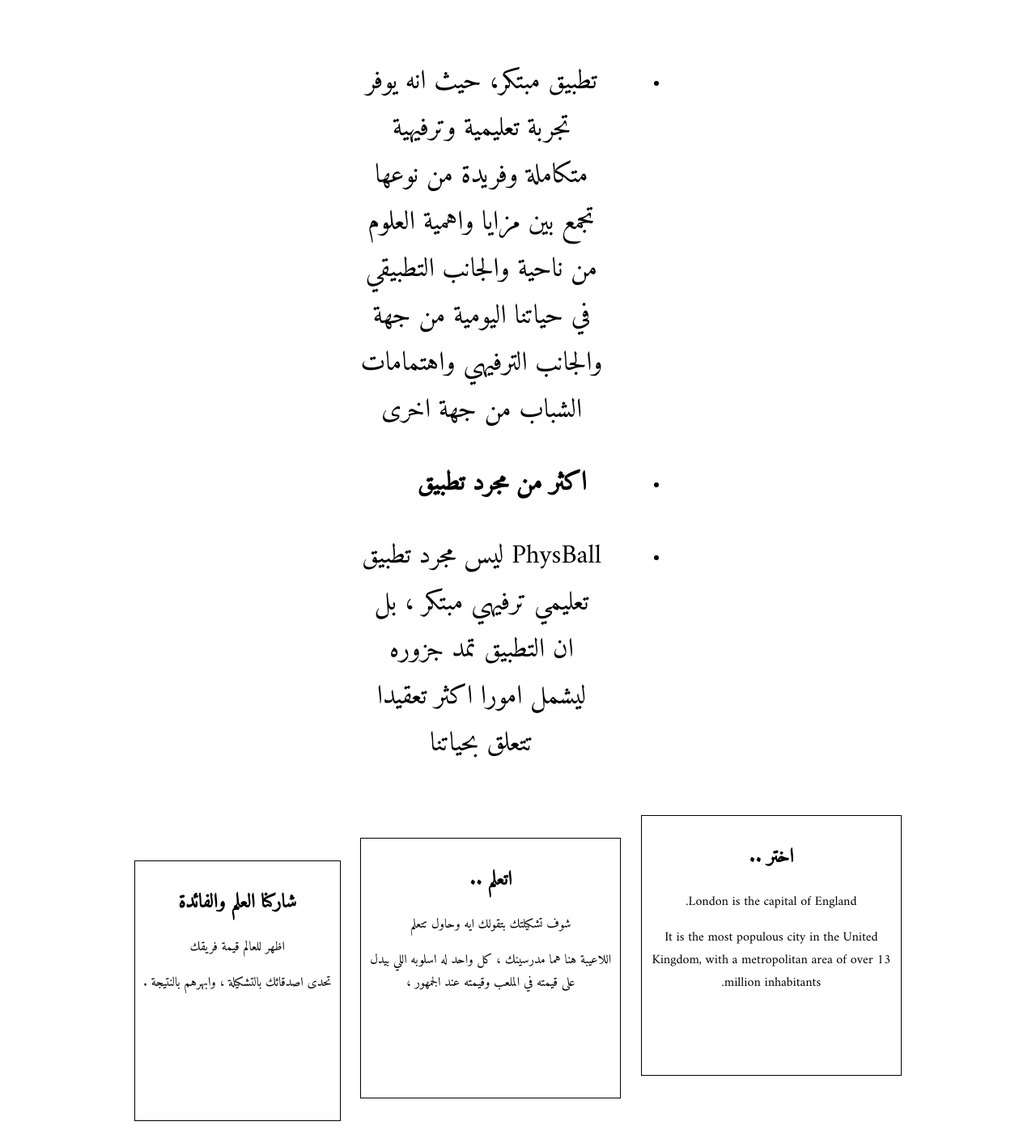
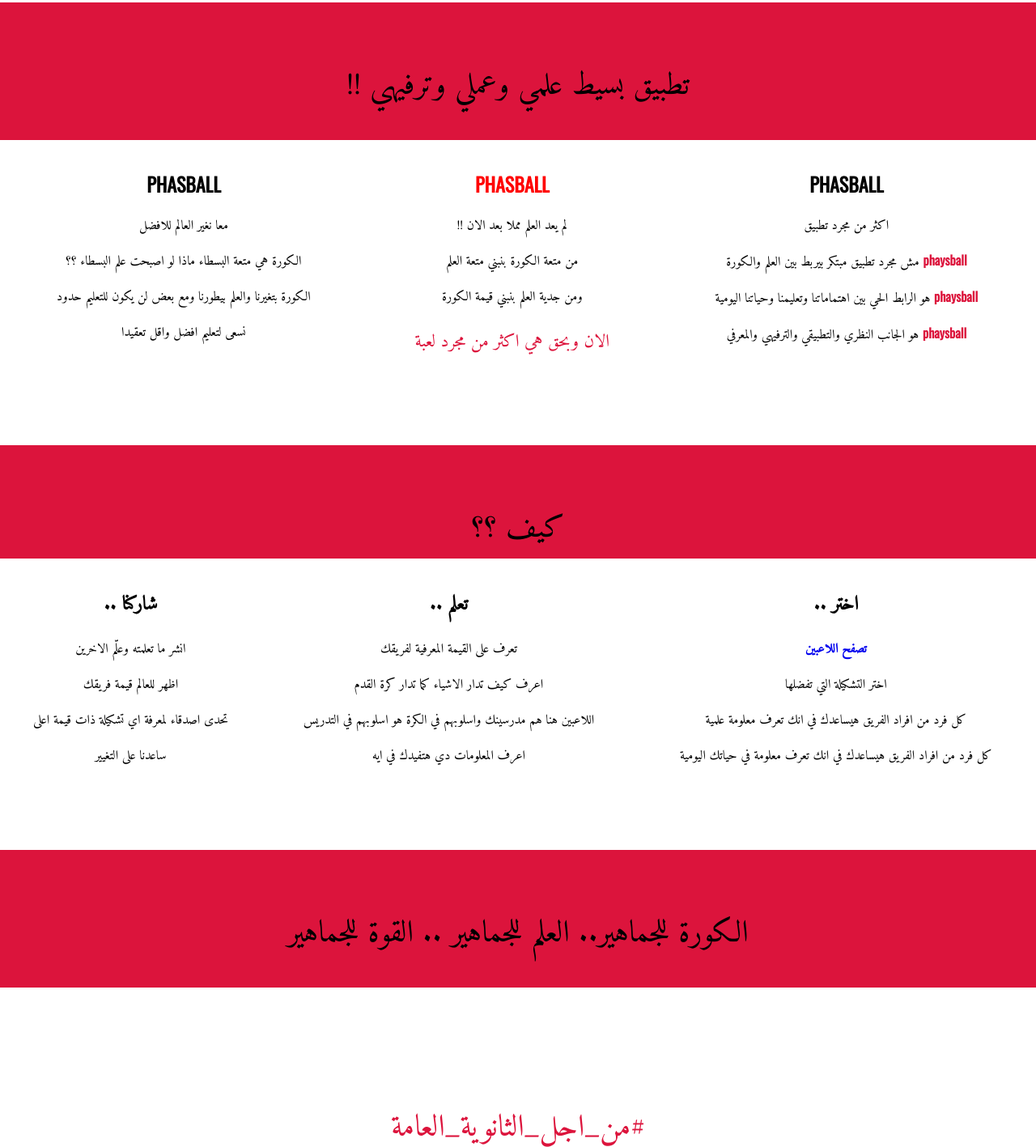
Before and after one commit to winksmiley/physball, a plain HTML site: page home.html in a window 1280 px wide. Shown: the part 467-1884 px from the top of the page at 81% size. Drawn offline with nearby package versions, Linux system fonts and the light colour scheme.

Commit message:
Update home.html

```diff
--- a/home.html
+++ b/home.html
@@ -30,7 +30,25 @@
             background-color:black;
             padding: 20px;
                 }
+        * {
+    box-sizing: border-box;
+}
 
+.col-container {
+    display: table;
+    width: 100%;
+}
+.col {
+    display: table-cell;
+    padding: 16px;
+}
+
+@media only screen and (max-width: 600px) {
+    .col {
+        display: block;
+        width: 100%;
+    }
+}
 
 
 
@@ -99,21 +117,7 @@
   background-color: #555;
   color: #de0aa5;
 }
-        .city {
-        text-align: center;
-  display: inline-block;
-   margin: 10px;
-   padding: 10px;
-   max-width: 300px;
-   height: 300px;
-   border: 1px solid black;
-}
-        .header p{
-            display: block;
-        }
-        ul{
-            display: inline-block;
-        }
+
     </style>
     </head>
     <body>
@@ -129,46 +133,73 @@
                     1px -1px 0 #000,
                     -1px 1px 0 #000,
                      1px 1px 0 #000;">لم تعد مجرد لعبة!!</p>
-                <button  style="background-color: coral;width:150px;font-family: 'Amiri', serif;font-size: 18px; ">جرب بنفسك </button>
+                <button  style="background-color: coral;width:150px;font-family: 'Amiri', serif;font-size: 18px; "> جرب بنفسك </button>
             </div>
         </div>
 
-    <div class="header">
-        <p > <h1 style="text-align: center;font-family: 'Oswald', sans-serif;"> PhysBall </h1><ul>
-        </p>
-        <li><p style="width:300px;font-size: 33px;text-align: center;margin-right: 50px;">
-        تطبيق مبتكر، حيث انه يوفر تجربة تعليمية وترفيهية متكاملة وفريدة من نوعها تجمع بين مزايا واهمية العلوم من ناحية والجانب التطبيقي في حياتنا اليومية من جهة والجانب الترفيهي واهتمامات الشباب من جهة اخرى
-        </p> </li>
-        <li > <p> <h1> اكثر من مجرد تطبيق </h1> </p> </li>
-        <li><p style="width: 300px;font-size: 33px;text-align: center;margin-right: 50px;">
+<div style="height: 70px;"></div>
+<div style="height: 170px; font-size: 38px; padding: 70px 0;text-align: center; color: black;background-color: crimson;">  تطبيق بسيط علمي وعملي وترفيهي !!</div>
+<div class="col-container">
+        <div class="col">
+            <h2 style="font-family:'Oswald', sans-serif; font-weight: bold;">PHASBALL</h2>
+            <p> اكثر من مجرد تطبيق </p>
+            <p> <strong style="color: crimson;font-family:'Oswald', sans-serif;">phaysball</strong>  مش  مجرد تطبيق مبتكر بيربط بين العلم والكورة </p>
+            <p> <strong style="color:  crimson;font-family:'Oswald', sans-serif;">phaysball</strong> هو الرابط الحي بين اهتماماتنا وتعليمنا وحياتنا اليومية </p>
+            <p> <strong style="color: crimson;font-family:'Oswald', sans-serif;">phaysball</strong> هو الجانب النظري والتطبيقي والترفيهي والمعرفي </p>
+        </div>
+        <div class="col">
+            <h2 style="font-family:'Oswald', sans-serif; font-weight: bold;color: red;">PHASBALL</h2>
+            <p> لم يعد العلم مملا بعد الان !!</p>
+            <p>  من متعة الكورة بنبني متعة العلم </p>
+            <p> ومن جدية العلم بنبني قيمة الكورة </p>
+            <p style="font-size: 22px;color:crimson;"> الان وبحق هي اكثر من مجرد لعبة </p>
+        </div>
+        <div class="col">
+            <h2 style="font-family:'Oswald', sans-serif; font-weight: bold;">PHASBALL</h2>
+            <p> معا نغير العالم للافضل </p>
+            <p> الكورة هي متعة البسطاء ماذا لو اصبحت علم البسطاء ؟؟ </p>
+            <p> الكورة بتغيرنا والعلم بيطورنا ومع بعض لن يكون للتعليم حدود  </p>
+            <p> نسعى لتعليم افضل واقل تعقيدا  </p>
+        </div>
+    </div>
 
-             PhysBall ليس مجرد تطبيق تعليمي ترفيهي مبتكر ، بل ان التطبيق تمد جزوره ليشمل امورا اكثر تعقيدا تتعلق بحياتنا
-        </p></li>
-        </ul>
+<div id="how" style="height: 70px;"></div>
+<div style="height: 90px; font-size: 38px; padding: 70px 0;text-align: center; color: black;background-color: crimson;">  كيف ؟؟ </div>
+<div class="col-container">
+        <div class="col">
+            <h2>اختر ..</h2>
+            <p> <a href="#" style="text-decoration: none;font-weight: bold; fo 18px;"> تصفح اللاعبين </a> </p>
+            <p> اختر التشكيلة التي تفضلها</p>
+            <p> كل فرد من افراد الفريق هيساعدك في انك تعرف معلومة علمية </p>
+            <p> كل فرد من افراد الفريق هيساعدك في انك تعرف معلومة في حياتك اليومية </p>
+        </div>
+        <div class="col">
+            <h2>تعلم ..</h2>
+            <p> تعرف على القيمة المعرفية لفريقك  </p>
+            <p> اعرف كيف تدار الاشياء كما تدار كرة القدم  </p>
+            <p>  اللاعبين هنا هم مدرسينك واسلوبهم في الكرة هو اسلوبهم في التدريس</p>
+            <p> اعرف المعلومات دي هتفيدك في ايه </p>
+        </div>
+        <div class="col">
+            <h2>   شاركنا ..</h2>
+            <p> انشر ما تعلمته وعلّم الاخرين  </p>
+            <p>   اظهر للعالم قيمة فريقك  </p>
+            <p> تحدى اصدقاء لمعرفة اي تشكيلة ذات قيمة اعلى </p>
+            <p> ساعدنا على التغيير  </p>
+        </div>
     </div>
-<div class="city">
-  <h2>اختر ..</h2>
-  <p>London is the capital of England.</p>
-  <p>It is the most populous city in the United Kingdom, with a metropolitan area of over 13 million inhabitants.</p>
-</div>
+<div style="height: 70px;"></div>
 
-<div class="city">
-  <h2>اتعلم ..</h2>
-  <p>شوف تشكيلتك بتقولك ايه وحاول  تتعلم </p>
-  <p>اللاعيبة هنا هما مدرسينك ، كل واحد له اسلوبه اللي  بيدل على قيمته في  الملعب وقيمته عند الجمهور  ،</p>
-</div>
+<div style="height: 170px; font-size: 38px; padding: 70px 0;text-align: center; color: black;background-color: crimson;"> الكورة للجماهير..  العلم للجماهير .. القوة للجماهير</div>
+<div style="height: 70px;"></div>
+<div id="who" style="height: 400px; font-size: 38px; padding: 70px 0;text-align: center; color:  crimson;"> #من_اجل_الثانوية_العامة
 
-<div class="city">
-  <h2>شاركنا العلم والفائدة </h2>
-  <p>اظهر للعالم قيمة فريقك </p>
-  <p>تحدى اصدقائك بالتشكيلة ، وابهرهم بالنتيجة .</p>
-</div>
-
-
-</div>
-    <div class="info-how" style="height: 1000px;"></div>
+        <p style="font-size: 22px; color: black;"> معا نحمي دفعتين نتعلم صح نفهم صح </p>
+        <p style="font-size: 22px; color: black;"> تعلم كيفما تحب شعار اصبح حقيقة  </p>
+        <p style="font-size: 22px; color: black;"> معا نستطيع ان نتغلب على الدروس  الخصوصية</p>
+        </div>
     <div class="info-why"></div>
-    <div class="footer" style="text-align: center;background-color: black;">
+    <div class="footer" style=";background-color: black;">
         <p style="font-size: 24px;color: aliceblue;">  تابعونا على .. </p>
 
         <a href="https://www.facebook.com/bmeem27" class="fa fa-facebook"></a>
```
